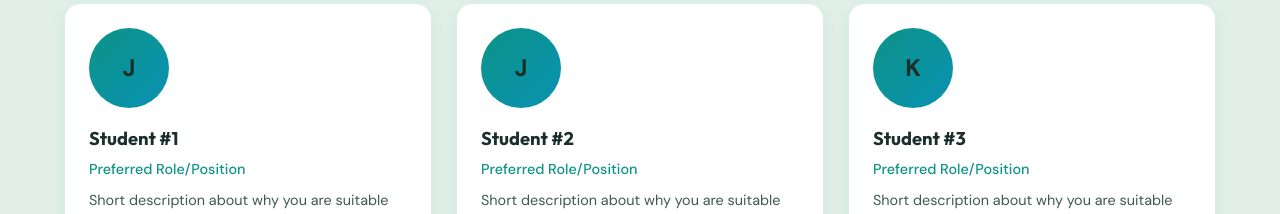
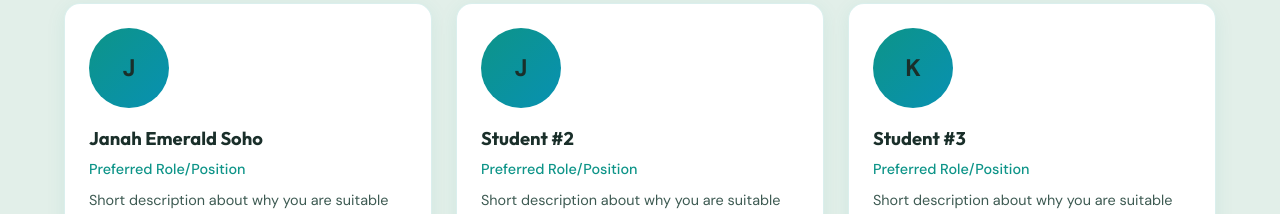
Before and after one commit to emerald-janah-dev/WEB-PROJECT, a plain HTML site: page index.html in a window 1280 px wide. Shown: the part 980-1194 px from the top of the page. Drawn offline with Linux system fonts and the light colour scheme.

Commit message:
Update index.html

```diff
--- a/index.html
+++ b/index.html
@@ -81,7 +81,7 @@
 
                         <article data-target="#Janah" class="member-card reveal-on-scroll" data-accent-light="#725CAD" data-blue-light="#AE75DA" data-bg-light="#FBF8FF" data-text-light="#6E026F" data-photo-light="#57595B" data-accent-dark="#AE75DA" data-blue-dark="#725CAD" data-bg-dark="#412B6B" data-text-dark="#FDCFFA" data-photo-dark="#ffffff">
                         <div class="member-photo">J</div>
-                        <h3>Student #1</h3>
+                        <h3>Janah Emerald Soho</h3>
                         <p class="member-role">Preferred Role/Position</p>
                         <p class="member-bio">Short description about why you are suitable for that role.</p>
                         <div class="member-links">
```
